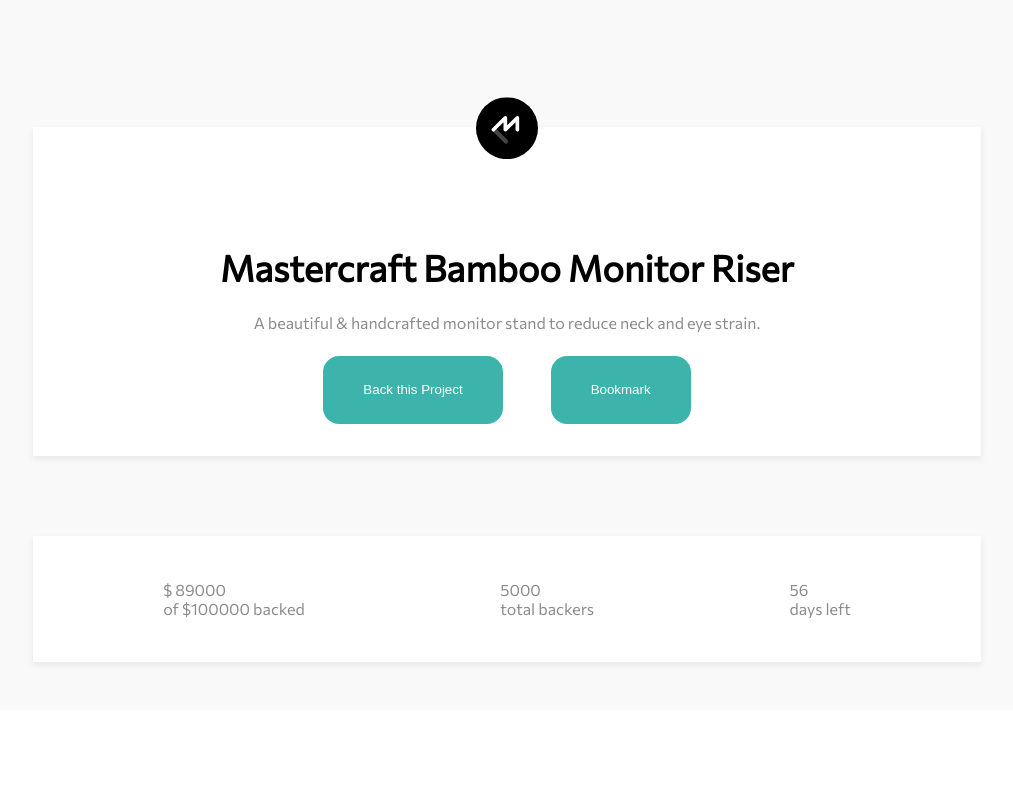
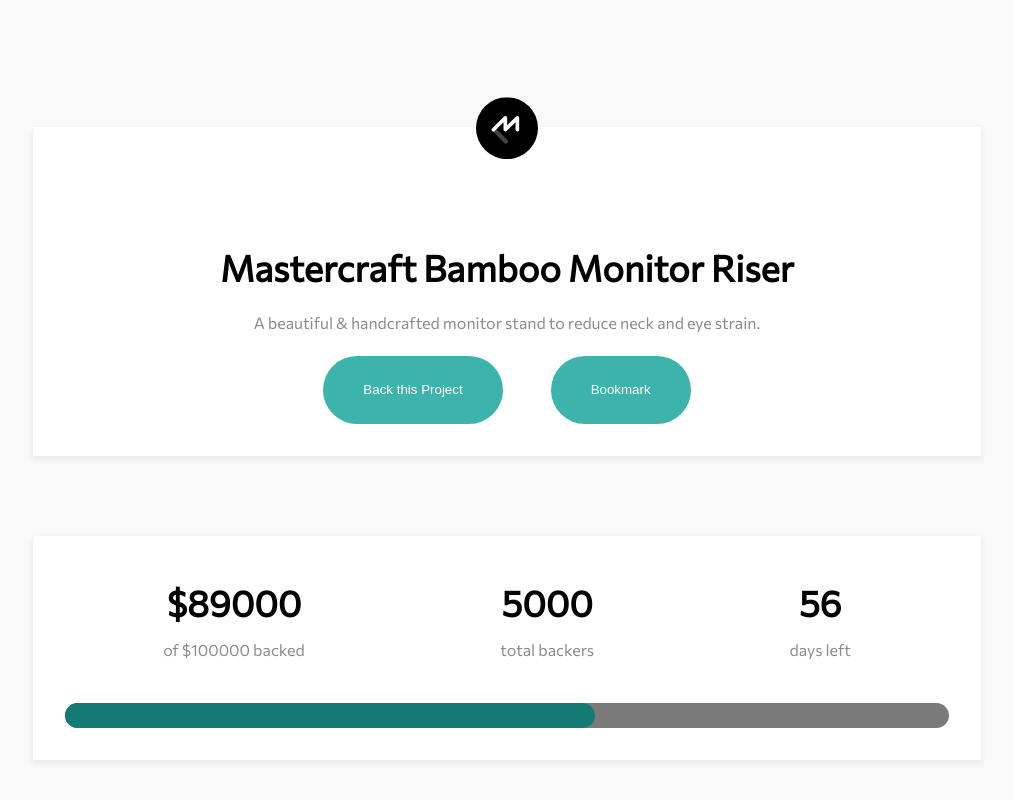
Before and after one commit to nonsoo/crowdfunding--app, a React (Create React App) app: page / in a window 1280 px wide. Shown: the part 649-1449 px from the top of the page, without its empty margins (133-1146 px from the left). Before the commit the page ends 1359 px from the top, so only its background shows below. Built offline with nearby package versions, Linux system fonts and the light colour scheme.

Commit message:
Finshed Fund comp

```diff
--- a/src/Components/FundComp.jsx
+++ b/src/Components/FundComp.jsx
@@ -2,9 +2,10 @@ import React from "react";
 
 const FundComp = () => {
   return (
-    <section className="FundComp mainPageComp">
+    <section className="mainPageComp FundContanier">
+      <div className="FundComp">
         <div className="FundItems">
-        <p className="FundtItems__Header">$ 89000</p>
+          <p className="FundtItems__Header">$89000</p>
           <p className="FundItem__subHead">of $100000 backed</p>
         </div>
         <div className="FundItems">
@@ -15,6 +16,10 @@ const FundComp = () => {
           <p className="FundtItems__Header">56</p>
           <p className="FundItem__subHead">days left</p>
         </div>
+      </div>
+      <div className="fundProgessContainer">
+        <div className="fundProgessBar"></div>
+      </div>
     </section>
   );
 };
--- a/src/css/comp.css
+++ b/src/css/comp.css
@@ -36,7 +36,7 @@
 
   padding: 2em 3em;
 
-  border-radius: 16px;
+  border-radius: 4em;
   cursor: pointer;
 
   background-color: var(--col-Prmy-mod);
--- a/src/css/layout.css
+++ b/src/css/layout.css
@@ -105,3 +105,29 @@
 .FundItems {
   padding: 0.75rem;
 }
+
+.FundtItems__Header {
+  font-size: var(--fs-tri);
+  font-weight: var(--fw-tri);
+  color: var(--fcol-sec);
+  text-align: center;
+
+  margin-bottom: 1rem;
+}
+
+.fundProgessContainer {
+  width: 100%;
+  height: 25px;
+
+  margin-top: 2rem;
+
+  background-color: var(--col-Neu-dark);
+  border-radius: 100px;
+}
+
+.fundProgessBar {
+  width: 60%;
+  height: 25px;
+  background-color: var(--col-Prmy-dark);
+  border-radius: 100px;
+}
```
Lines whose indentation alone changed are shown as unchanged.
